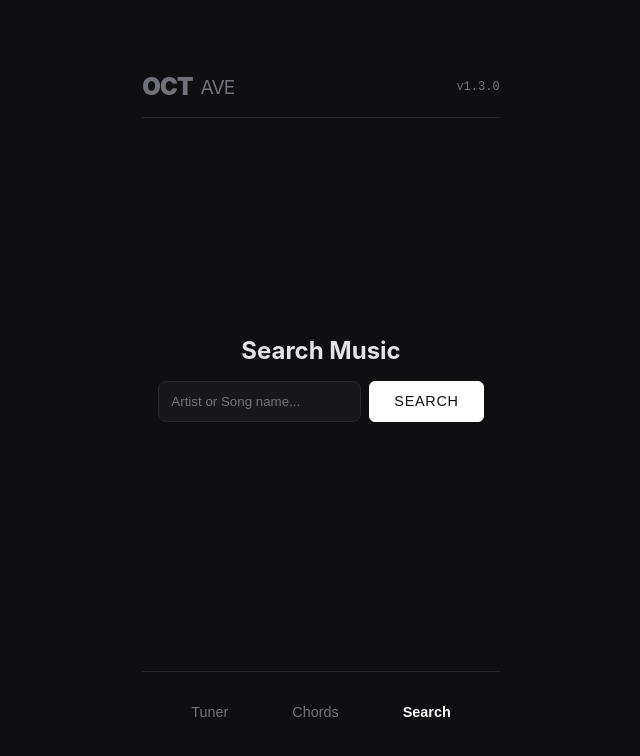
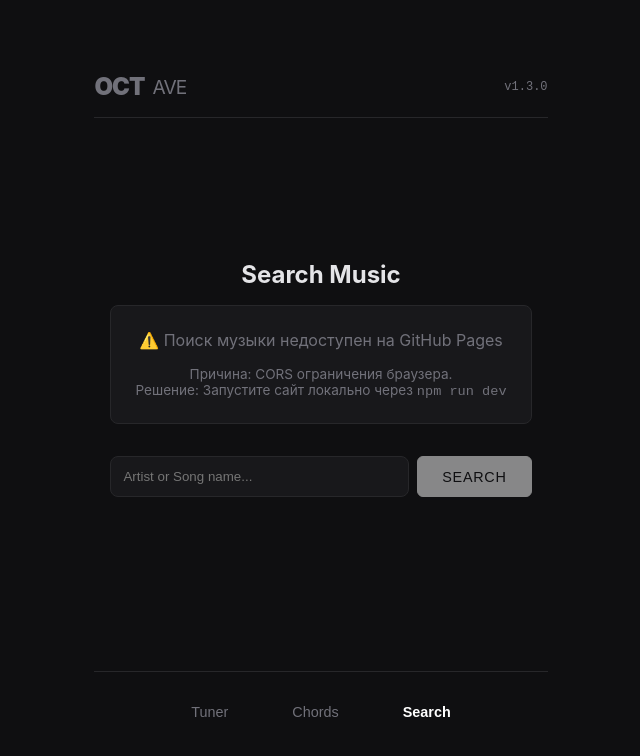
Before and after one commit to SANJAR3210/my-syte, a React (Vite) app in the folder music-app/: page / in a window 1280 px wide. Both pictures are taken after a click on the button "Search". Shown: the top 756 px of the page, without its empty margins (319-959 px from the left). Built offline with nearby package versions, Linux system fonts and the light colour scheme.

Commit message:
fix react dom errors

```diff
--- a/music-app/src/App.jsx
+++ b/music-app/src/App.jsx
@@ -173,58 +173,45 @@ const SearchView = () => {
     setResults([]);
 
     try {
-      // CORS-прокси для обхода блокировки
-      const proxyUrls = [
-        'https://api.allorigins.win/raw?url=',
-        'https://corsproxy.io/?',
-        'https://api.codetabs.com/v1/proxy?quest='
-      ];
+      const url = `https://shazam-core.p.rapidapi.com/v1/search/multi?search_type=SONGS&offset=0&query=${encodeURIComponent(query)}`;
 
-      const apiUrl = `https://shazam-core.p.rapidapi.com/v1/search/multi?search_type=SONGS&offset=0&query=${encodeURIComponent(query)}`;
-      const encodedApiUrl = encodeURIComponent(apiUrl);
-
-      let response = null;
-      let lastError = null;
-
-      // Пробуем прокси по очереди
-      for (const proxyUrl of proxyUrls) {
-        try {
-          response = await fetch(proxyUrl + encodedApiUrl, {
+      // no-cors mode — CORS ошибки не будет, но ответ будет "opaque" (не читаемый)
+      const response = await fetch(url, {
         method: 'GET',
+        mode: 'no-cors',
         headers: {
           'x-rapidapi-key': RAPIDAPI_KEY,
           'x-rapidapi-host': 'shazam-core.p.rapidapi.com'
         }
       });
-          if (response.ok) break;
-        } catch (err) {
-          lastError = err;
-          continue;
-        }
-      }
 
-      if (!response || !response.ok) {
-        throw new Error('All proxies failed');
-      }
+      // С no-cors response.status всегда 0, response.body null
+      // Это не работает для чтения данных
 
-      const data = await response.json();
-      let tracks = [];
-      if (data.tracks?.hits) tracks = data.tracks.hits.map(hit => hit.track);
-      else if (Array.isArray(data.tracks)) tracks = data.tracks;
-      else if (Array.isArray(data.data)) tracks = data.data.filter(item => item.type === 'songs');
+      setStatus('error');
+      setErrorMessage('Поиск недоступен на GitHub Pages из-за CORS. Используйте локальный запуск: npm run dev');
 
-      setResults(tracks);
-      setStatus(tracks.length > 0 ? 'success' : 'empty');
     } catch (err) {
       console.error(err);
       setStatus('error');
-      setErrorMessage('Поиск временно недоступен. Попробуйте позже.');
+      setErrorMessage('Ошибка сети. Попробуйте позже.');
     }
   };
 
   return (
     <div style={{ textAlign: 'center', maxWidth: '600px', width: '100%', margin: '0 auto', padding: '1rem' }}>
       <h2 style={{ fontSize: '1.5rem', marginBottom: '1rem' }}>Search Music</h2>
+
+      <div style={{ background: 'var(--bg-panel)', padding: '1.5rem', borderRadius: '8px', marginBottom: '2rem', border: '1px solid var(--border)' }}>
+        <p style={{ color: 'var(--text-secondary)', marginBottom: '1rem' }}>
+          ⚠️ Поиск музыки недоступен на GitHub Pages
+        </p>
+        <p style={{ fontSize: '0.85rem', color: 'var(--text-secondary)' }}>
+          Причина: CORS ограничения браузера.<br/>
+          Решение: Запустите сайт локально через <code>npm run dev</code>
+        </p>
+      </div>
+
       <form onSubmit={handleSearch} style={{ display: 'flex', gap: '0.5rem', marginBottom: '2rem' }}>
         <input
           type="text"
@@ -233,47 +220,16 @@ const SearchView = () => {
           placeholder="Artist or Song name..."
           className="input-dark"
           style={{ flex: 1, padding: '0.75rem', borderRadius: '8px', border: '1px solid var(--border)', background: 'var(--bg-panel)', color: 'white' }}
-          disabled={status === 'loading'}
+          disabled={true}
         />
-        <button type="submit" className="btn primary" disabled={status === 'loading'} style={{ padding: '0 1.5rem', whiteSpace: 'nowrap' }}>
-          {status === 'loading' ? '...' : 'Search'}
+        <button type="submit" className="btn primary" disabled={true} style={{ padding: '0 1.5rem', whiteSpace: 'nowrap', opacity: 0.5 }}>
+          Search
         </button>
       </form>
 
       {errorMessage && (
         <div className="chord-badge" style={{ borderColor: 'var(--danger)', color: 'var(--danger)', marginBottom: '1rem' }}>{errorMessage}</div>
       )}
-
-      {status === 'empty' && (
-        <p style={{ color: 'var(--text-secondary)' }}>Ничего не найдено</p>
-      )}
-
-      <div style={{ display: 'flex', flexDirection: 'column', gap: '0.75rem', textAlign: 'left' }}>
-        {results.map((track, index) => {
-          const title = track?.title || track?.subtitle || 'Unknown Title';
-          const artist = track?.subtitle || track?.artist?.name || track?.artist || 'Unknown Artist';
-          const cover = track?.images?.coverart || track?.images?.background || 'https://via.placeholder.com/100?text=No+Cover';
-          const shareUrl = track?.share?.href || track?.url || '#';
-
-          return (
-            <a key={index} href={shareUrl} target="_blank" rel="noopener noreferrer"
-               className="song-card"
-               style={{ display: 'flex', alignItems: 'center', gap: '1rem', padding: '1rem', textDecoration: 'none', color: 'inherit' }}>
-              <img src={cover} alt={title}
-                   style={{ width: '60px', height: '60px', borderRadius: '6px', objectFit: 'cover', background: '#333', flexShrink: 0 }}
-                   onError={(e) => { e.target.src = 'https://via.placeholder.com/60?text=?'; }} />
-              <div style={{ flex: 1, minWidth: 0 }}>
-                <h4 style={{ margin: 0, fontSize: '1rem', fontWeight: 600, whiteSpace: 'nowrap', overflow: 'hidden', textOverflow: 'ellipsis' }}>
-                  {title}
-                </h4>
-                <p style={{ margin: '0.25rem 0 0', fontSize: '0.85rem', color: 'var(--text-secondary)', whiteSpace: 'nowrap', overflow: 'hidden', textOverflow: 'ellipsis' }}>
-                  {artist}
-                </p>
-              </div>
-            </a>
-          );
-        })}
-      </div>
     </div>
   );
 };
```
Lines whose indentation alone changed are shown as unchanged.
